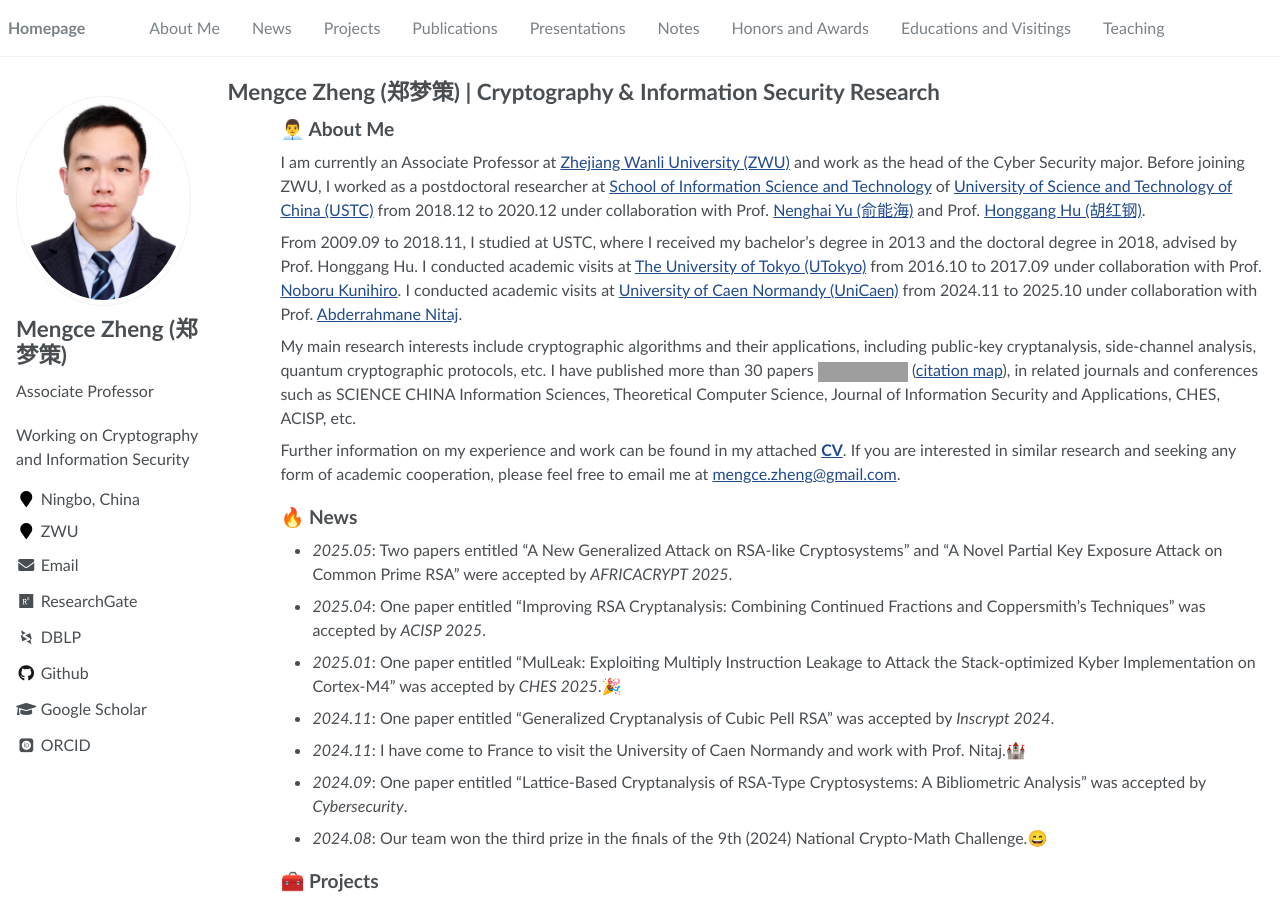
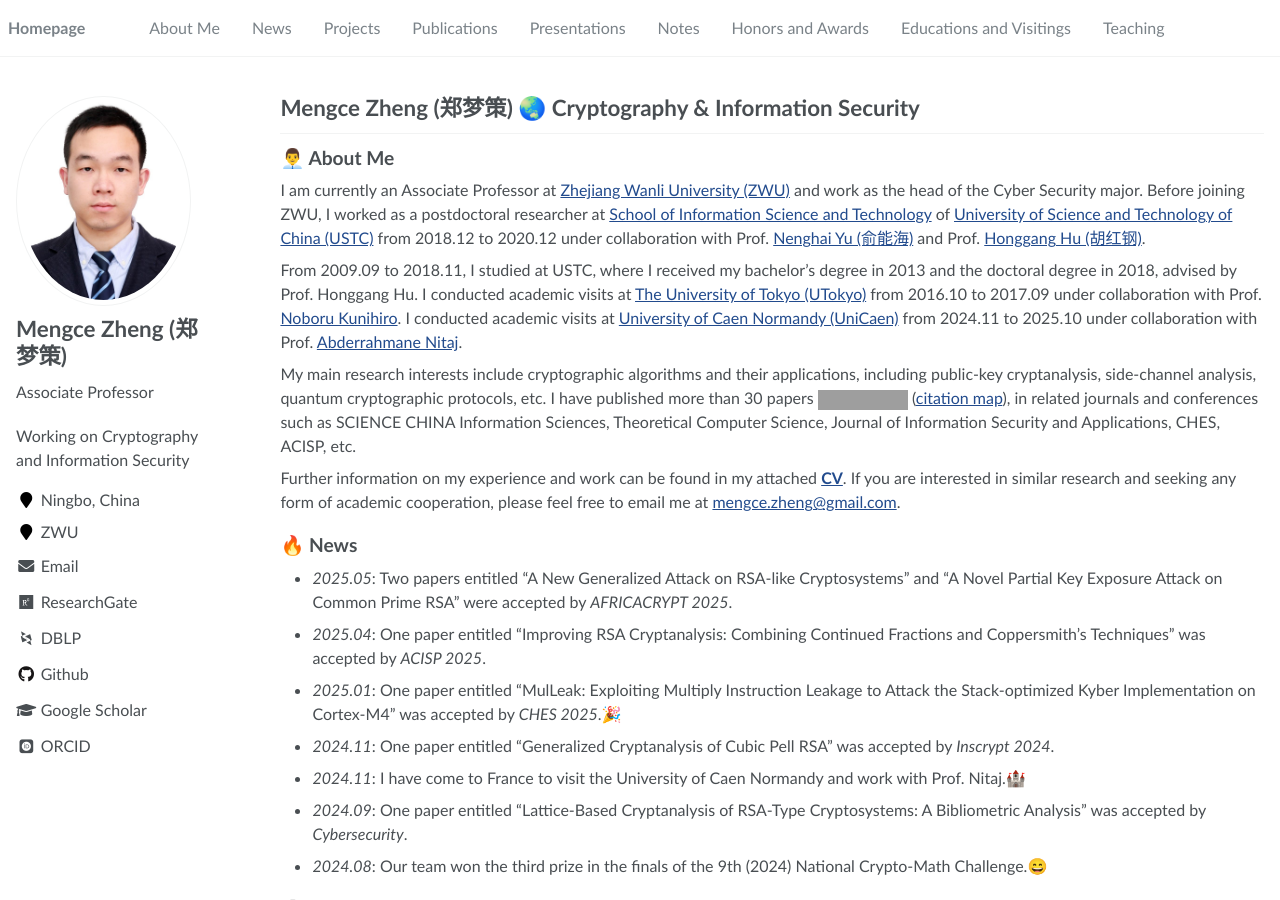
Before and after one commit to MengceZheng/MengceZheng.github.io, a Jekyll site: the page built from _pages/about.md, in a window 1280 px wide and 900 px high. Built offline with Jekyll 4.4.1, drawn with Linux system fonts in a browser that asks for light colours; some web fonts are replaced; grey boxes are pictures that could not be loaded.

Commit message:
style: replace <h1>

```diff
--- a/_layouts/default.html
+++ b/_layouts/default.html
@@ -17,12 +17,11 @@ layout: compress
     <div id="main" role="main">
       {% include sidebar.html %}
 
-      <h1>Mengce Zheng (郑梦策) | Cryptography & Information Security Research</h1>
-
       <article class="page" itemscope itemtype="http://schema.org/CreativeWork">
         {% if page.title %}<meta itemprop="headline" content="{{ page.title | markdownify | strip_html | strip_newlines | escape_once }}">{% endif %}
         <div class="page__inner-wrap">
           <section class="page__content" itemprop="text">
+            <h1>Mengce Zheng (郑梦策) 🌏 Cryptography & Information Security</h1>
             {{ content }}
           </section>
         </div>
```
